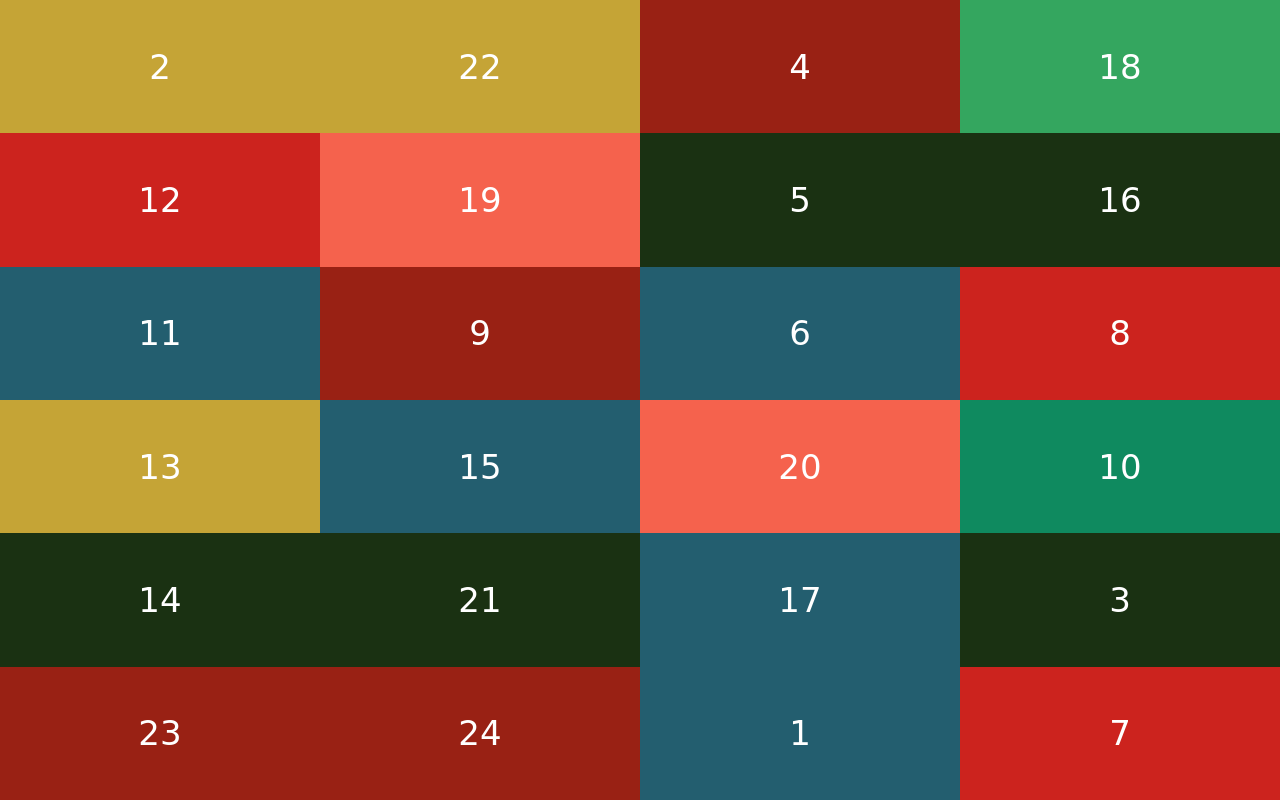
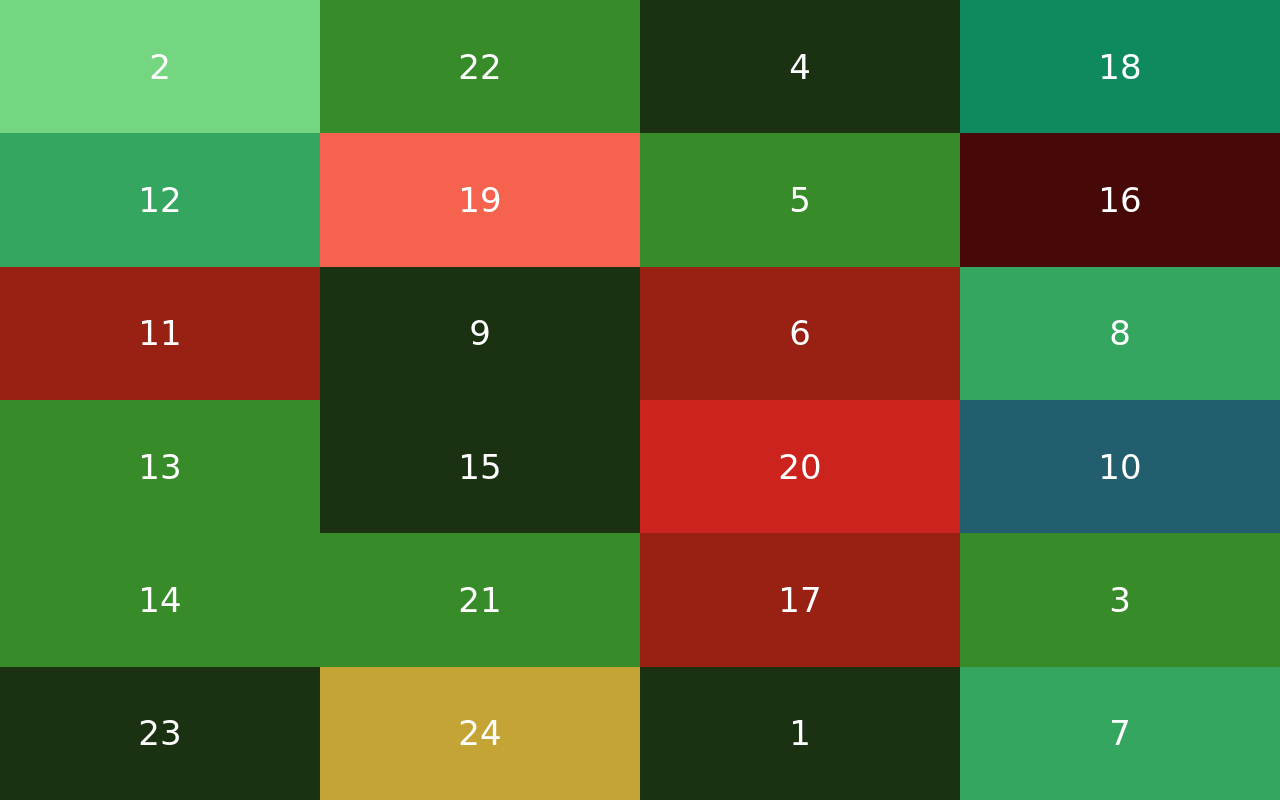
Before and after one commit to mrMetalWood/24, a plain HTML site: page index.html in a window 1280 px wide. Drawn offline with Linux system fonts and the light colour scheme; a web font is replaced by a local one.

Commit message:
add some more colors

```diff
--- a/index.html
+++ b/index.html
@@ -165,13 +165,16 @@
           '#992114',
           '#1A3112',
           '#C5A436',
-          '#470808'
+          '#470808',
+          '#378b29',
+          '#74d680',
+          '#ff7878'
         ]
 
         day.style.order =
           String(Math.floor(Math.random() * 100));
         day.style.backgroundColor =
-          colors[Math.floor(Math.random() * (8 - 0 + 1))];
+          colors[Math.floor(Math.random() * (11 - 0 + 1))];
 
         if (visited && visited.includes(i + 1)) {
           day.style.backgroundImage =
```
